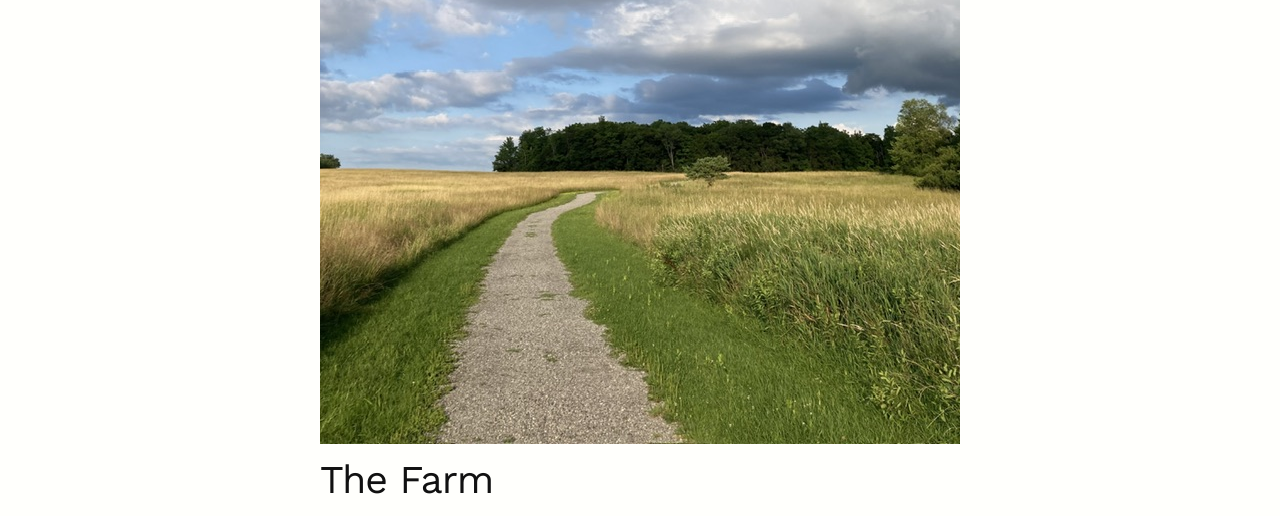
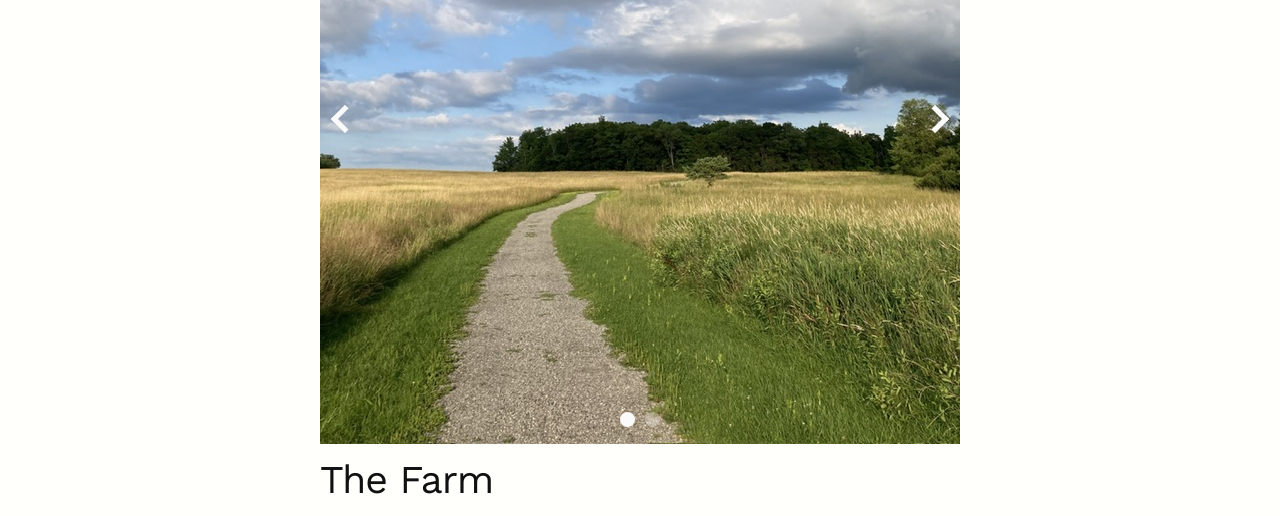
Before and after one commit to fpelosi/portfolio, a Jekyll site: the page built from _posts/2024-06-14-the-farm.md, in a window 1280 px wide. Shown: the part 304-820 px from the top of the page. Built offline with Jekyll 4.4.1, drawn with Linux system fonts in a browser that asks for light colours.

Commit message:
Update carousel

```diff
--- a/_includes/carousel.html
+++ b/_includes/carousel.html
@@ -4,6 +4,7 @@
 <div class="carousel__holder">
     <div id="carousel{{ number }}" class="carousel">
         {% assign images = page.carousels[number].images %}
+        {% assign image_count = images | size %}
         {% for item in page.carousels[number].images %}
           <input class="carousel__activator" type="radio" name="carousel{{ number }}" id="{{ number }}{{ letters[forloop.index0] }}" {% if forloop.first %}checked="checked"{% endif %} />
         {% endfor %}
@@ -20,6 +21,12 @@
             {% assign previndex = forloop.index0 | minus: 1 %}
           {% endif %}
           {% assign prevletter = letters[previndex] %}
+          {% if image_count > 1 %}
+            <div class="carousel__controls">
+                <label class="carousel__control carousel__control--backward" for="{{ number }}{{ prevletter }}"></label>
+                <label class="carousel__control carousel__control--forward" for="{{ number }}{{ nextletter }}"></label>
+            </div>
+          {% endif %}
         {% endfor %}
         <div class="carousel__track">
           <ul>
```
